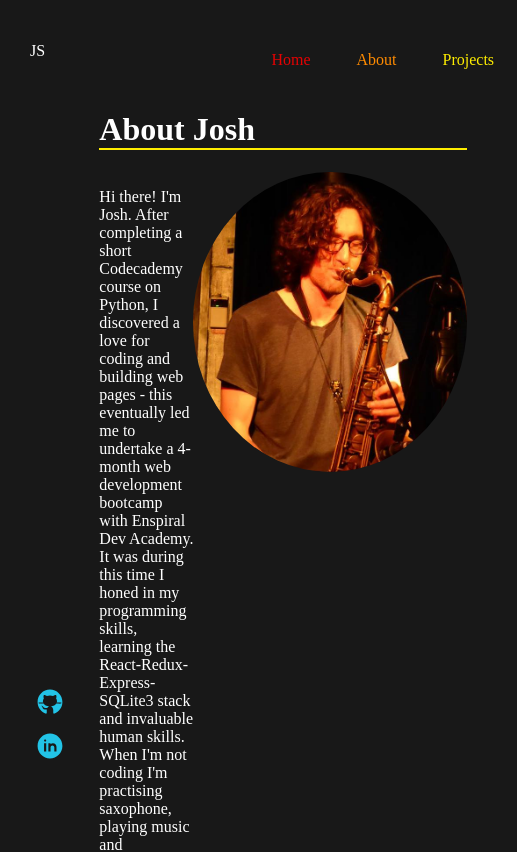
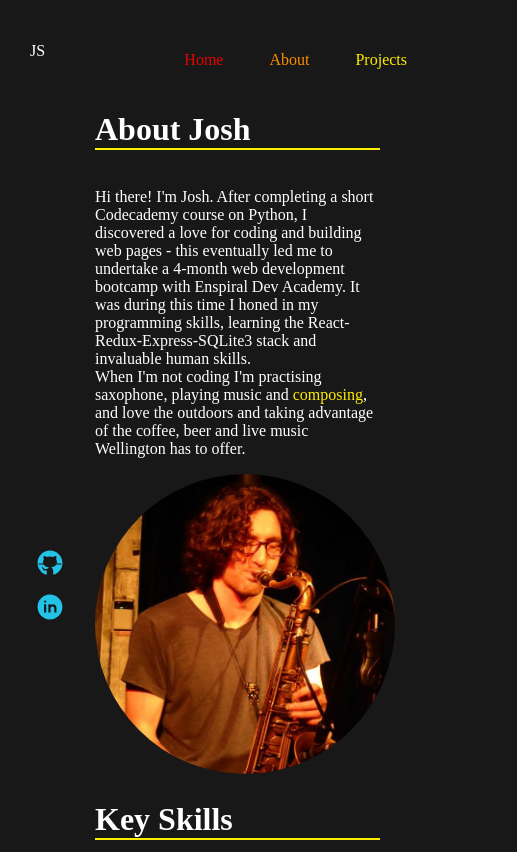
Before and after one commit to joshua-simon/personal-website-v2, a React (Create React App) app: page /about in a window 390 px wide. Shown: the top 852 px of the page, 517 px wide, since content can reach past the window. Built offline with nearby package versions, Linux system fonts and the light colour scheme; a web font is replaced by a local one.

Commit message:
made projects and about page mobile-responsive

```diff
--- a/src/pages/About.js
+++ b/src/pages/About.js
@@ -18,7 +18,7 @@ const About = () => {
                     the React-Redux-Express-SQLite3 stack and invaluable human skills.
                     <br></br>
                     When I'm not coding I'm practising saxophone, playing music and <a href = 'https://soundcloud.com/josh-simon-264281792'>composing</a>,
-                    and love the outdoors and taking advantage of the amazing coffee, beer and live music Wellington has to offer.
+                    and love the outdoors and taking advantage of the coffee, beer and live music Wellington has to offer.
                 </p>
                 <img src = {joshpic}/>
             </div>
--- a/src/styles.css
+++ b/src/styles.css
@@ -368,3 +368,17 @@ margin:2px;
         margin:5px;
     }
 }
+
+@media (max-width:576px) {
+    .project-container {
+        display: flex;
+        flex-direction: column;
+    }
+}
+
+@media (max-width:576px) {
+    .about-blurb {
+        display: flex;
+        flex-direction: column;
+    }
+}
```
Also changed, not shown: src/media-query-notes.css (+20 -0 lines), src/images/icons/instagram.png.
